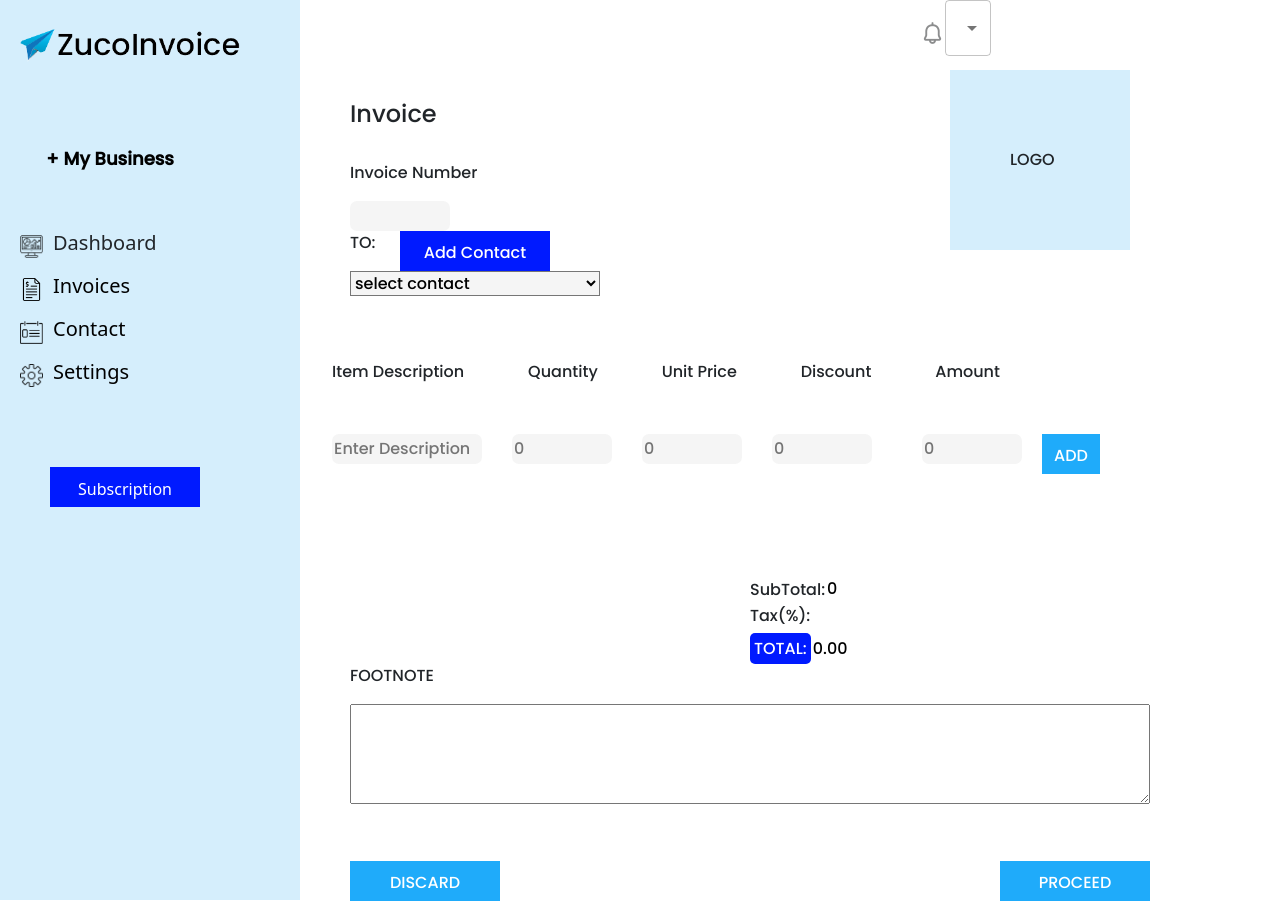
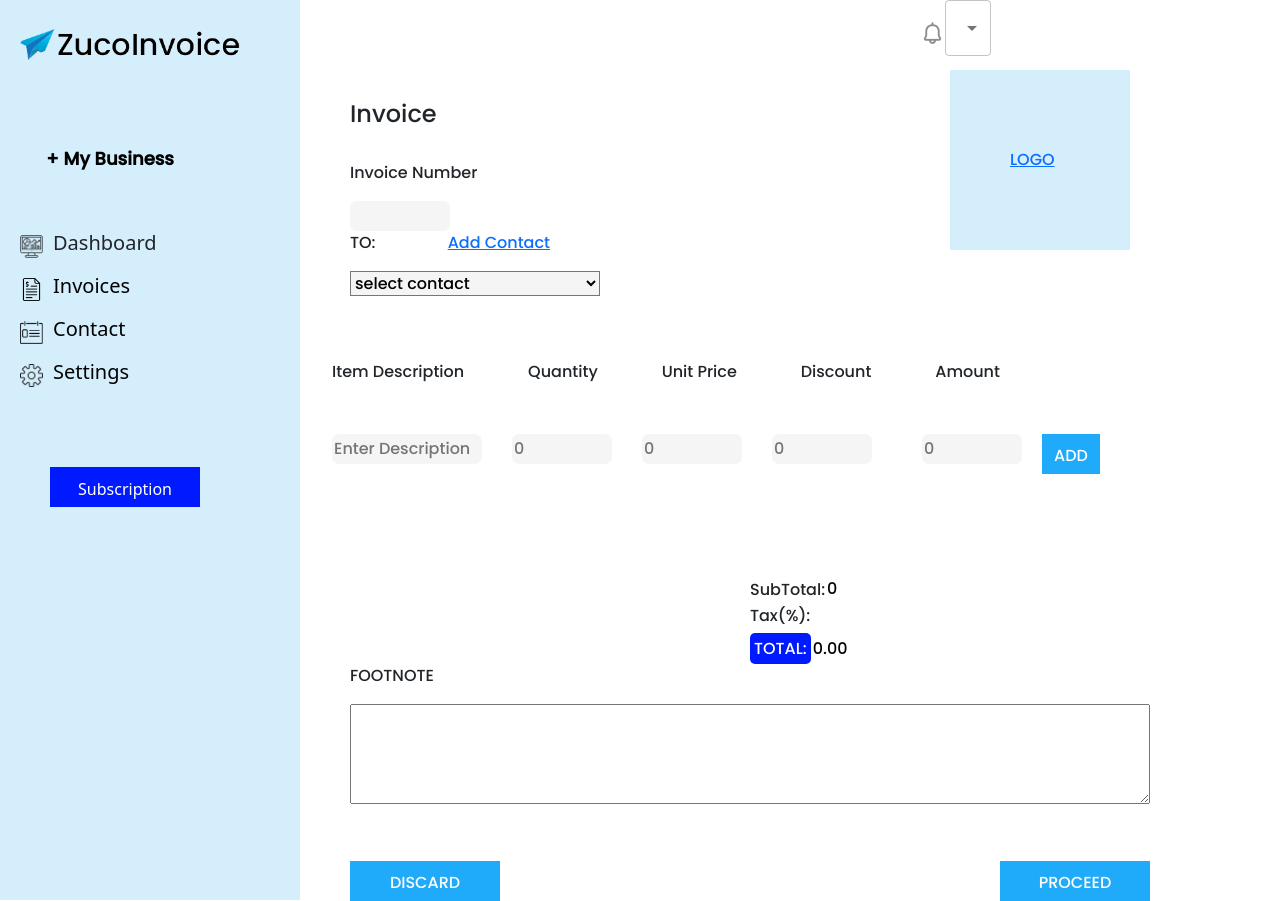
Before and after one commit to Philipeldavids/zucoinvoice, a React (Create React App) app: page /createinvoice in a window 1280 px wide. Built offline with nearby package versions, Linux system fonts and the light colour scheme.

Commit message:
adjust addcontact link

```diff
--- a/src/components/createinvoice.js
+++ b/src/components/createinvoice.js
@@ -256,7 +256,7 @@ function CreateInvoice() {
     <input value={invoiceno} type='text' id='invoicenumber' readOnly></input>
     <div className='contactHeader'>
         <p>TO:</p>
-        <button onClick={handleShow} style={{ cursor: 'pointer'}}>Add Contact</button>
+        <a href='#' onClick={handleShow} style={{ cursor: 'pointer'}}>Add Contact</a>
     </div>
     <select value={contact} onChange={(e)=>setContact(e.target.value)} type='text' id='contact'>
         <option>select contact</option>
@@ -269,7 +269,7 @@ function CreateInvoice() {
 
 
     <div className='logo'>
-    <a onClick={handleIconClick} style={{ zIndex: 1, position: 'relative', cursor: 'pointer' }} >LOGO</a>
+    <a href='#' onClick={handleIconClick} style={{ zIndex: 1, position: 'relative', cursor: 'pointer' }} >LOGO</a>
     {preview && <img src ={preview} style={{ position: 'absolute', opacity: 0.7, marginLeft: -105, marginTop: -78, width: 180, height:180 }}alt='dropdown' id='dropdown'/>}
     <input
         type="file"
```
